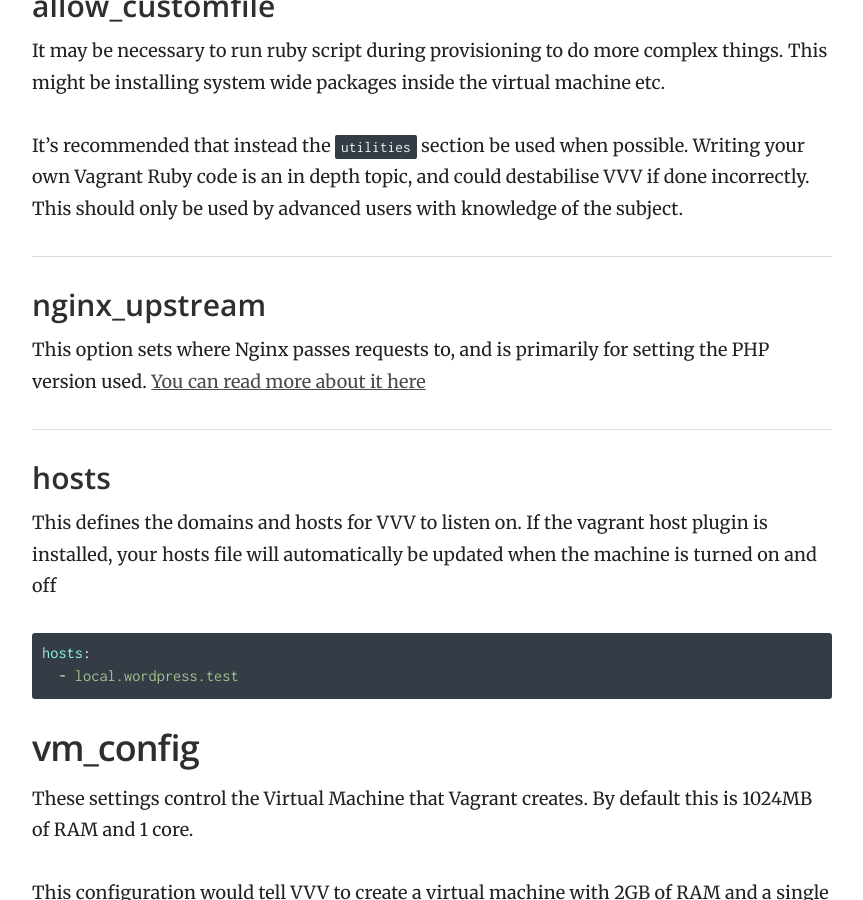
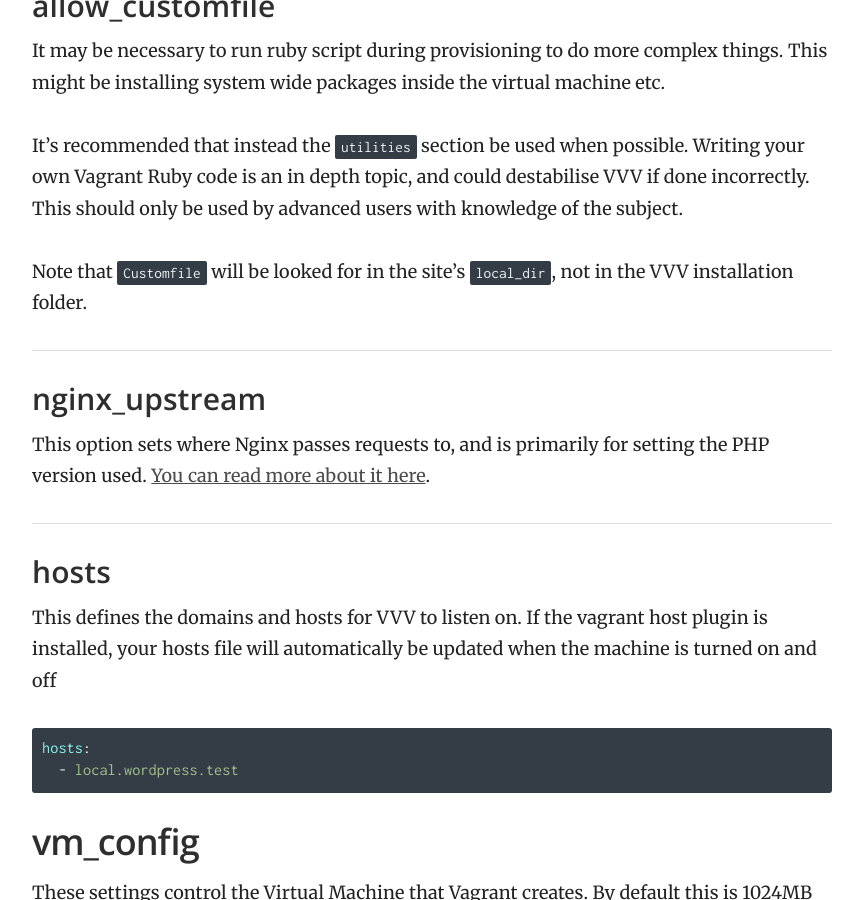
Before and after one commit to Varying-Vagrant-Vagrants/varyingvagrantvagrants.org, a Jekyll site: the page built from docs/en-US/vvv-config.yml.md, in a window 1280 px wide and 900 px high, scrolled down 3061 px. Shown: the whole window, without its empty margins (358-1221 px from the left). Built offline with Jekyll 4.4.1, drawn with Linux system fonts in a browser that asks for light colours.

Commit message:
Added a note regarding in which location a Customfile is looked for

```diff
--- a/docs/en-US/vvv-config.yml.md
+++ b/docs/en-US/vvv-config.yml.md
@@ -115,9 +115,11 @@ It may be necessary to run ruby script during provisioning to do more complex th
 
 It's recommended that instead the `utilities` section be used when possible. Writing your own Vagrant Ruby code is an in depth topic, and could destabilise VVV if done incorrectly. This should only be used by advanced users with knowledge of the subject.
 
+Note that `Customfile` will be looked for in the site's `local_dir`, not in the VVV installation folder.
+
 ### nginx_upstream
 
-This option sets where Nginx passes requests to, and is primarily for setting the PHP version used. [You can read more about it here](adding-a-new-site/changing-php-version.md)
+This option sets where Nginx passes requests to, and is primarily for setting the PHP version used. [You can read more about it here](adding-a-new-site/changing-php-version.md).
 
 ### hosts
 
```
